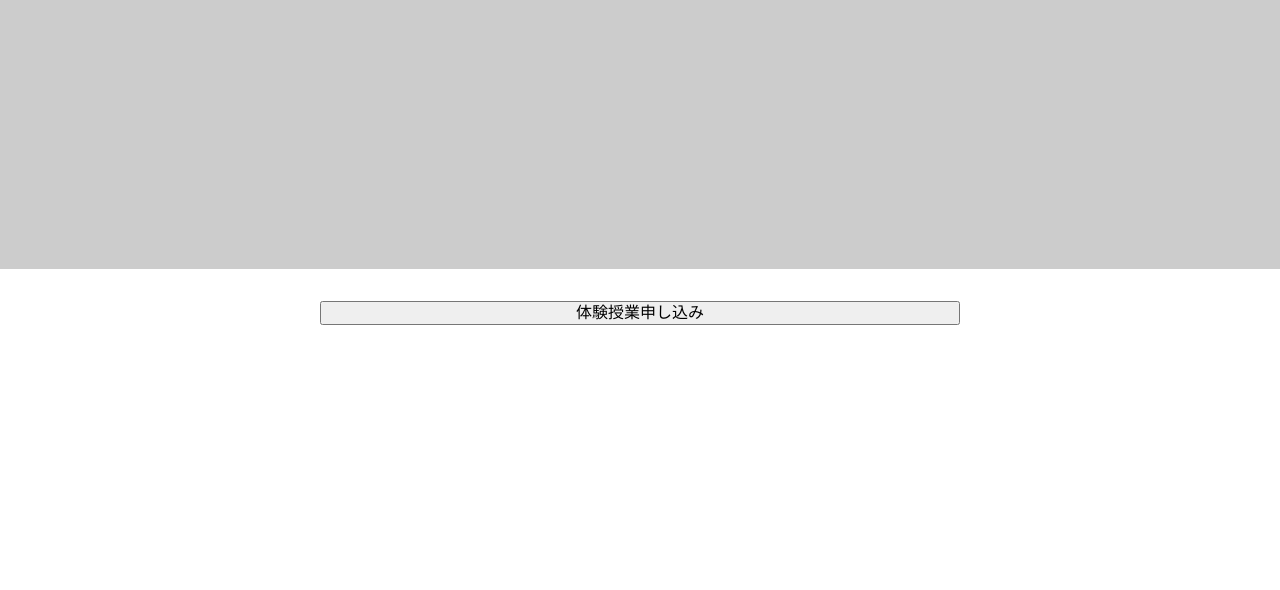
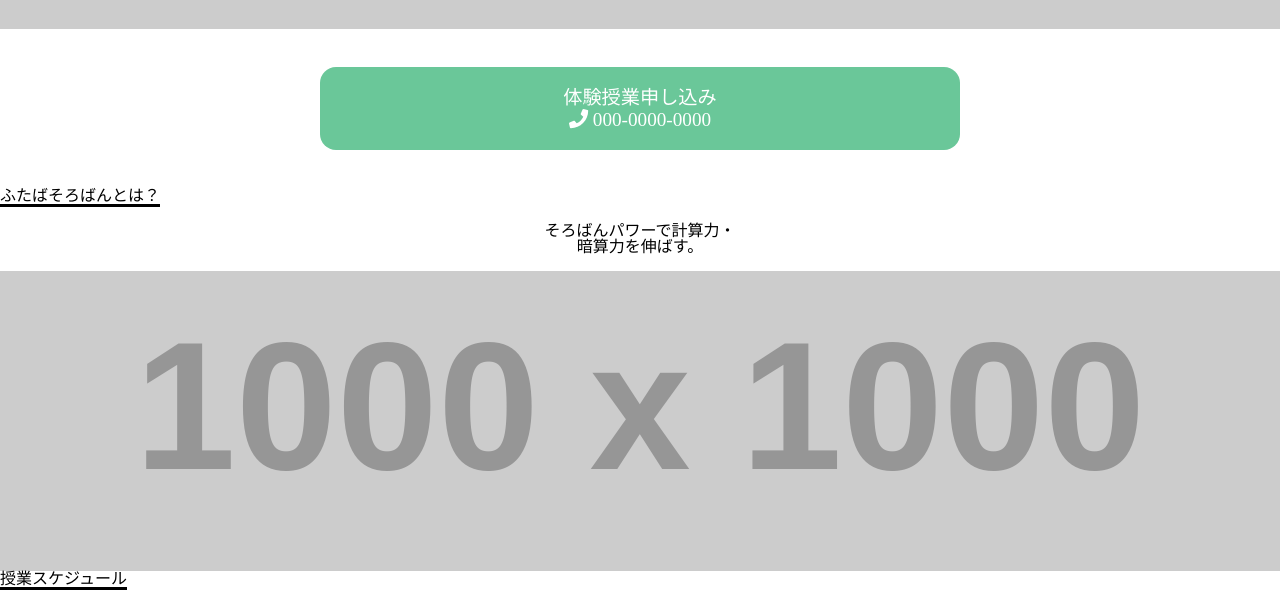
Before and after one commit to AndrewZamora/Futaba-Soroban, a website: page src/index.html in a window 1280 px wide. Shown: the part 421-1011 px from the top of the page. Before the commit the page ends 800 px from the top, so only its background shows below. Drawn offline with Linux system fonts and the light colour scheme; placeholder pictures from the web are drawn by us.

Commit message:
Added about and schedule section

```diff
--- a/src/css/style.css
+++ b/src/css/style.css
@@ -364,7 +364,7 @@ nav {
     padding: 16px; }
 
 header {
-  height: 80vh;
+  height: 50vh;
   text-align: center;
   background-image: url(http://via.placeholder.com/1000x1000);
   background-size: cover;
@@ -385,5 +385,32 @@ header {
 #call-to-action {
   text-align: center; }
   #call-to-action button {
+    background: #6AC799;
+    color: #fff;
+    border: none;
+    padding: 1em;
+    font-size: 1.2em;
+    border-radius: 1rem;
     margin: 2em 0 2em 0;
-    width: 50%; }
+    width: 50%;
+    cursor: pointer; }
+    #call-to-action button:hover {
+      background: #00A650; }
+
+#about-section h2 {
+  display: inline-block;
+  border-bottom: solid 3px; }
+
+#about-section p {
+  text-align: center;
+  padding: 1em; }
+
+#about-image {
+  background-image: url(http://via.placeholder.com/1000x1000);
+  background-size: cover;
+  background-position: center;
+  height: 300px; }
+
+#schedule-section h2 {
+  display: inline-block;
+  border-bottom: solid 3px; }
--- a/src/index.html
+++ b/src/index.html
@@ -6,6 +6,10 @@
     <meta name="viewport" content="width=device-width, initial-scale=1.0">
     <meta http-equiv="X-UA-Compatible" content="ie=edge">
     <title>ふたばそろばん</title>
+    <script defer src="https://use.fontawesome.com/releases/v5.0.8/js/solid.js" integrity="sha384-+Ga2s7YBbhOD6nie0DzrZpJes+b2K1xkpKxTFFcx59QmVPaSA8c7pycsNaFwUK6l"
+        crossorigin="anonymous"></script>
+    <script defer src="https://use.fontawesome.com/releases/v5.0.8/js/fontawesome.js" integrity="sha384-7ox8Q2yzO/uWircfojVuCQOZl+ZZBg2D2J5nkpLqzH1HY0C1dHlTKIbpRz/LG23c"
+        crossorigin="anonymous"></script>
     <link rel="stylesheet" href="css/style.css">
 </head>
 
@@ -19,7 +23,20 @@
             <h1>ふたばそろばん</h1>
         </div>
     </header>
-    <div id="call-to-action"><button>体験授業申し込み</button></div>
+    <div id="call-to-action">
+        <button><span>体験授業申し込み</span><br><i class="fas fa-phone"></i> 000-0000-0000</button>
+    </div>
+    <section id="about-section">
+        <h2>ふたばそろばんとは？</h2>
+        <p>そろばんパワーで計算力・<br>暗算力を伸ばす。</p>
+        <div id="about-image">
+        </div>
+    </section>
+    <section id="schedule-section">
+        <h2>授業スケジュール</h2>
+        <div id="schedule-chart">
+        </div>
+    </section>
 
 
 </body>
```
